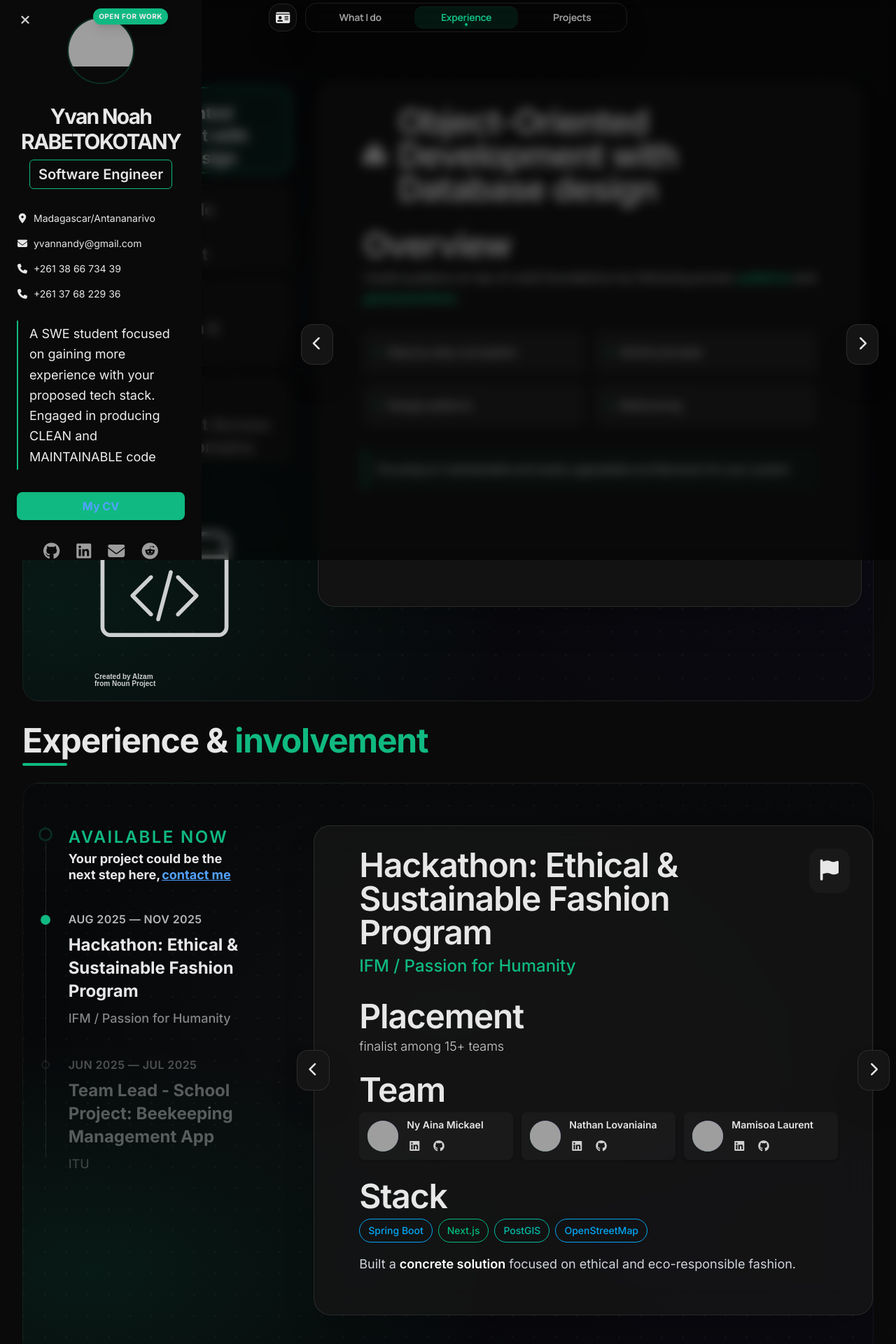
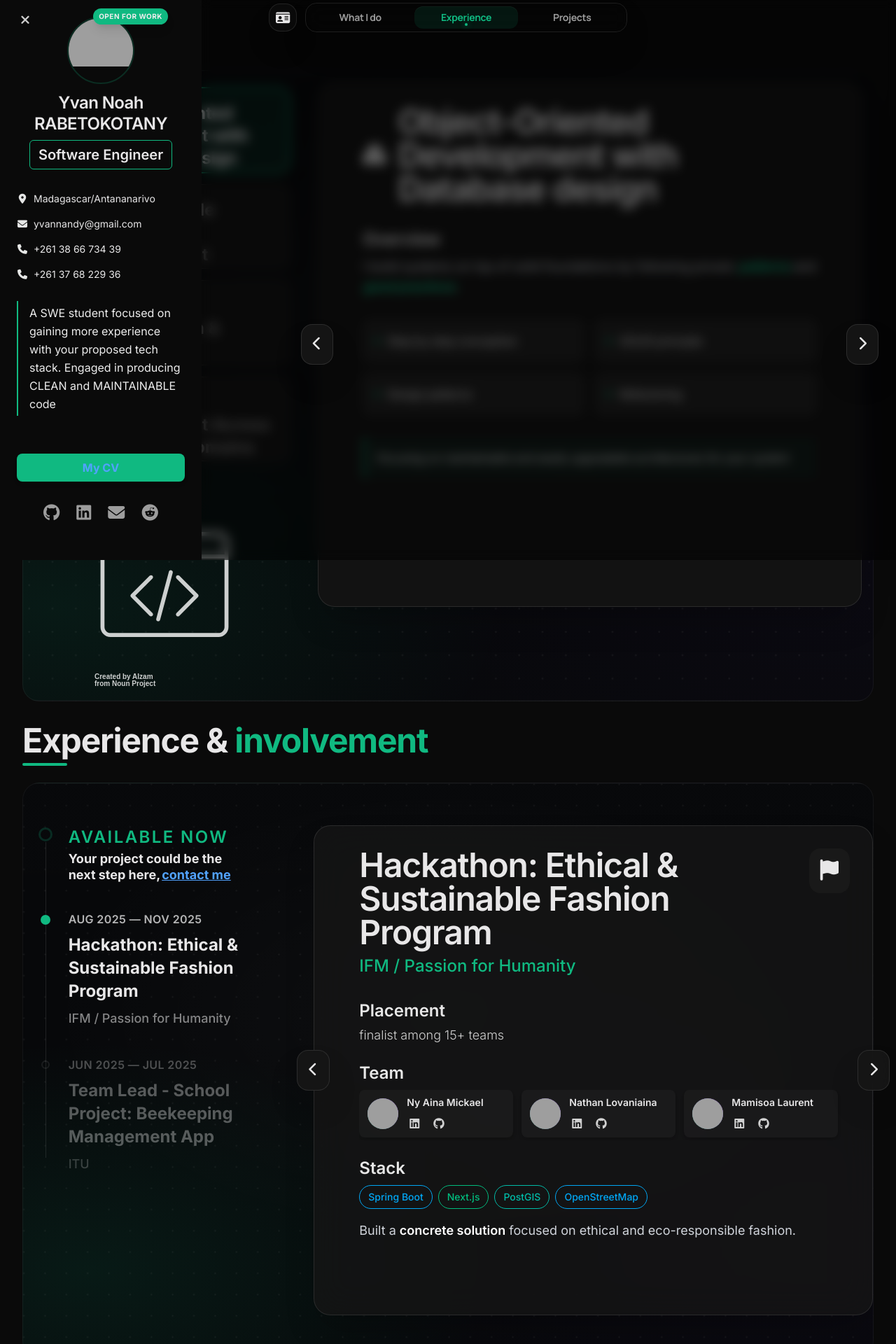
Before and after one commit to gigasandwich/giga-portfolio, a Next.js app: page / in a window 1280 px wide. Shown: the top 1920 px of the page at 70% size. Built offline with nearby package versions, Linux system fonts and the light colour scheme; grey boxes are pictures that could not be loaded.

Commit message:
Fix styles in sections' content to match normalized css

```diff
--- a/src/components/Sidebar.tsx
+++ b/src/components/Sidebar.tsx
@@ -44,7 +44,7 @@ export default function Sidebar({ isOpen, setIsOpen }: { isOpen: boolean; setIsO
           </button>
           <div className="flex flex-col items-start gap-3 mt-12 lg:mt-0">
             {/* Avatar wrapper */}
-            <div className="w-24 h-24 mb-4 relative self-center">
+            <div className="w-24 h-24 relative self-center">
               {/* Image mask */}
               <div className="w-full h-full rounded-full overflow-hidden border-2 border-primary/20 shadow-inner">
                 <Image
@@ -65,9 +65,9 @@ export default function Sidebar({ isOpen, setIsOpen }: { isOpen: boolean; setIsO
             <div className="w-full text-center">
               <div className="text-white  mb-1">
                 {/* Must be h1 for SEO */}
-                <h1 className="font-bold break-words tracking-tight leading-tight">
-                  <span className="block text-3xl">{d.firstName}</span>
-                  <span className="block text-3xl">{d.lastName}</span>
+                <h1 className="font-semibold text-2xl break-words tracking-tight leading-tight">
+                  <span className="block">{d.firstName}</span>
+                  <span className="block">{d.lastName}</span>
                 </h1>
               </div>
 
@@ -91,9 +91,9 @@ export default function Sidebar({ isOpen, setIsOpen }: { isOpen: boolean; setIsO
 
 
             <div className="mt-4">
-                <h5 className="font-normal text-left leading-relaxed border-l-2 border-primary pl-4 py-1">
+                <h6 className="font-normal text-left leading-relaxed border-l-2 border-primary pl-4 py-1">
                   {d.about}
-                </h5>
+                </h6>
             </div>
           </div>
 
--- a/src/data/experience/Hackathon.tsx
+++ b/src/data/experience/Hackathon.tsx
@@ -24,14 +24,14 @@ const Hackathon: ExperienceType = {
     description: (
         <div className="space-y-3">
             <div>
-                <h2 className="text-white/90 mb-1">Placement</h2>
+                <h3 className="text-white/90 mb-1">Placement</h3>
                 <div className="flex gap-3">
                     <p className="font-light text-white/80">finalist among 15+ teams</p>
                 </div>
             </div>
 
             <div className="mt-6">
-                <h2 className="text-white/90 mt-4 mb-2">Team</h2>
+                <h3 className="text-white/90 mt-4 mb-2">Team</h3>
                 <div className="flex gap-3 overflow-x-auto pb-1 thin-scrollbar">
                     {teammates.map((t) => (
                         <div key={t.name} className="min-w-[200px] sm:min-w-[220px]">
@@ -42,7 +42,7 @@ const Hackathon: ExperienceType = {
             </div>
 
             <div className="mt-6">
-                <h2 className="text-white/90 mt-4 mb-2">Stack</h2>
+                <h3 className="text-white/90 mt-4 mb-2">Stack</h3>
                 <div className="flex gap-2 flex-wrap sm:flex-nowrap overflow-x-auto pb-1 thin-scrollbar">
                     {techStack.map((tech) => (
                         <div key={tech} className="shrink-0">
--- a/src/data/experience/TeamLead.tsx
+++ b/src/data/experience/TeamLead.tsx
@@ -8,7 +8,7 @@ const TeamLead: ExperienceType = {
     icon: "fa-users",
     description: (
         <div>
-            <h2 className="text-white">Led a team of 10 developers</h2>
+            <h3 className="text-white">Led a team of 10 developers</h3>
             <ul className="list-disc pl-5 text-white/80">
                 <li>Established best practices for <strong>domain documentation</strong></li>
                 <li>Built skills in <strong>collaboration and communication</strong></li>
--- a/src/data/what-i-do/FullStackDev.tsx
+++ b/src/data/what-i-do/FullStackDev.tsx
@@ -10,12 +10,12 @@ const whatIDoData: WhatIDoType = {
     description: (
         <div className="space-y-6">
             <div className="p-6 rounded-2xl bg-white/3 bg-opacity-3 border border-white/6 hover:bg-white/5 transition ease-in-out duration-200">
-                <h2 className="font-semibold text-white mb-2">Backend</h2>
+                <h3 className="font-semibold text-white mb-2">Backend</h3>
                 <p className="text-white/80 leading-relaxed">Backend applies what I previously claimed with the other competences I have. I do not have a lot to say here.</p>
             </div>
 
             <div className="p-6 rounded-2xl bg-white/3 bg-opacity-3 border border-white/6 hover:bg-white/5 transition ease-in-out duration-200">
-                <h2 className="font-semibold text-white mb-2">Frontend</h2>
+                <h3 className="font-semibold text-white mb-2">Frontend</h3>
                 <p className="text-white/80 leading-relaxed">Frontend is not my best point, but you can judge me based on the portfolio you're viewing now.</p>
                 <div className="mt-4 flex items-center gap-2 text-sm text-white/40 relative group">
                     <i className="fas fa-info-circle text-primary/60"></i>
--- a/src/data/what-i-do/Mobile.tsx
+++ b/src/data/what-i-do/Mobile.tsx
@@ -10,7 +10,7 @@ const whatIDoData: WhatIDoType = {
     description: (
         <div className="space-y-6">
             <div className="flex flex-col gap-2">
-                <h2 className="text-white">Cross-platform mobile</h2>
+                <h3 className="text-white">Cross-platform mobile</h3>
                 <p>I deliver cross-platform mobile solutions while trying to implement good UX <i>(as I am not a specialized designer)</i>, using stacks like <span className="text-primary font-bold">Ionic</span>, <span className="text-primary font-bold">Flutter</span> and similar.</p>
             </div>
 
--- a/src/data/what-i-do/OOP.tsx
+++ b/src/data/what-i-do/OOP.tsx
@@ -18,7 +18,7 @@ const whatIDoData: WhatIDoType = {
     description: (
         <div className="space-y-8">
             <div className="flex flex-col gap-2">
-                <h2 className="text-white">Overview</h2>
+                <h3 className="text-white">Overview</h3>
                 <p>I build systems on top of solid foundations by following proven <span className="text-primary font-bold italic">patterns</span> and <span className="text-primary font-bold italic">good practices</span>.</p>
             </div>
 
--- a/src/data/what-i-do/OptimRefact.tsx
+++ b/src/data/what-i-do/OptimRefact.tsx
@@ -10,7 +10,7 @@ const whatIDoData: WhatIDoType = {
     description: (
         <div className="space-y-8">
             <div className="flex flex-col gap-2">
-                <h2 className="text-white">Optimization & Refactor</h2>
+                <h3 className="text-white">Optimization & Refactor</h3>
                 <p>Again, applying the same patterns from the <span className="text-primary font-bold underline italic">Object-Oriented Development with Database design</span> section.</p>
                 <p>Implementing patterns at the first try, but always leaving room for measurable improvements.</p>
             </div>
@@ -22,16 +22,16 @@ const whatIDoData: WhatIDoType = {
 
             <div className="grid grid-cols-1 md:grid-cols-2 gap-4">
                 <div className="p-6 rounded-2xl bg-gradient-to-br from-white/5 to-white/[0.02] border border-white/10 hover:border-primary/40 transition-all">
-                    <div className="mb-4 flex gap-2">
+                    <div className="flex gap-2">
                         <i className="text-white fas fa-code-branch text-2xl"></i>
-                        <h3 className="font-bold text-white mb-2 uppercase tracking-wide">Refactoring</h3>
+                        <h4 className="font-bold text-white mb-2 uppercase tracking-wide">Refactoring</h4>
                     </div>
                     <p className="text-white text-sm leading-relaxed">Ameliorating existing codebases using cleaner code structure (legacy or not).</p>
                 </div>
                 <div className="p-6 rounded-2xl bg-gradient-to-br from-white/5 to-white/[0.02] border border-white/10 hover:border-primary/40 transition-all">
-                    <div className="mb-4 flex gap-2">
+                    <div className="flex gap-2">
                         <i className="text-white fas fa-code-branch text-2xl"></i>
-                        <h3 className="font-bold text-white mb-2 uppercase tracking-wide">Optimization</h3>
+                        <h4 className="font-bold text-white mb-2 uppercase tracking-wide">Optimization</h4>
                     </div>
                     <p className="text-white text-sm leading-relaxed">Again using SOLID, while the goal is to improve scalability.</p>
                 </div>
--- a/src/sections/Experience.tsx
+++ b/src/sections/Experience.tsx
@@ -95,7 +95,7 @@ export default function Experience() {
                                         {current.end != null ? 'Past Achievement' : 'Current Focus'}
                                     </div> */}
                                     <h2 className="font-bold text-white mb-1 leading-tight">{current.title}</h2>
-                                    {current.meta && <h2 className="text-primary font-medium uppercase">{current.meta}</h2>}
+                                    {current.meta && <h3 className="text-primary font-medium uppercase">{current.meta}</h3>}
                                 </div>
 
                                 <div className="text-white/80 text-base leading-relaxed space-y-4 normal-case pr-2">
```
